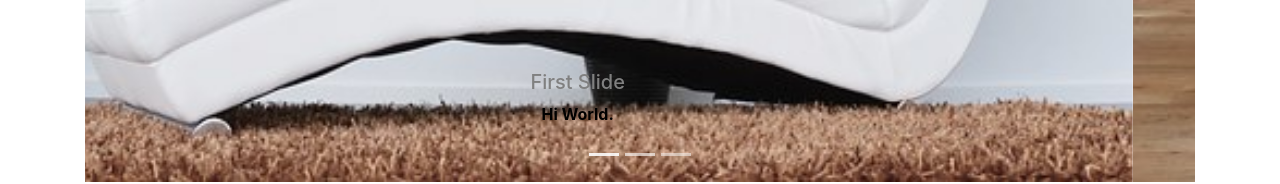
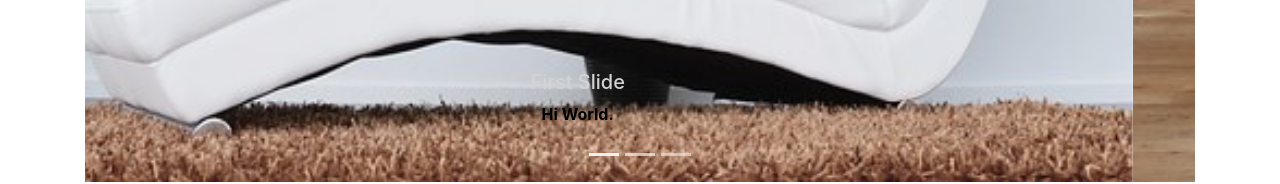
Before and after one commit to mousaayoubi/carousel, a plain HTML site: page index.html in a window 1280 px wide. Shown: the part 558-742 px from the top of the page. Drawn offline with nearby package versions, Linux system fonts and the light colour scheme.

Commit message:
Update index.html

```diff
--- a/index.html
+++ b/index.html
@@ -16,7 +16,7 @@
         height: 300px;
       }
       h5 {
-        color: grey;
+        color: lightgrey;
       }
       p {
         color: black;
```
